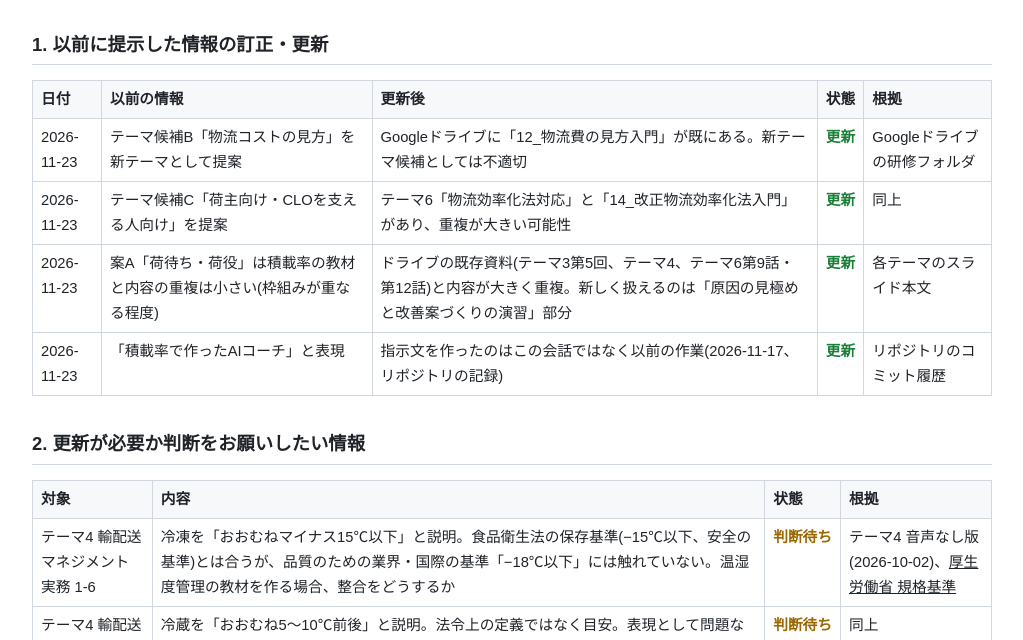
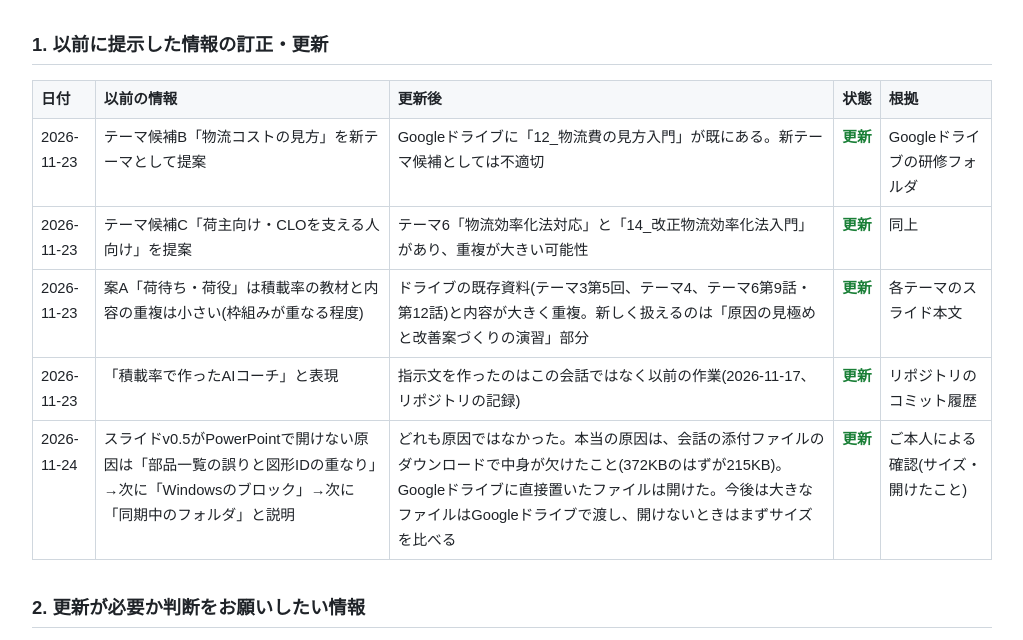
Before and after one commit to lastradezanpano/Udemy, a plain HTML site: page コンテキスト/情報更新記録_2026-11.html in a window 1280 px wide. Shown: the part 121-761 px from the top of the page, without its empty margins (128-1151 px from the left). Drawn offline with Linux system fonts and the light colour scheme.

Commit message:
不要になったテスト用ファイルと再保存版を削除し、開けなかった原因の訂正を更新記録に追加
Co-Authored-By: Claude Opus 5.5 <noreply@anthropic.com>
Claude-Session: https://claude.ai/code/session_01KsJEVBdG7YnBPSCsoBNGH1

```diff
--- a/コンテキスト/情報更新記録_2026-11.html
+++ b/コンテキスト/情報更新記録_2026-11.html
@@ -36,6 +36,7 @@ a{color:inherit;}
 <tr><td>2026-11-23</td><td>テーマ候補C「荷主向け・CLOを支える人向け」を提案</td><td>テーマ6「物流効率化法対応」と「14_改正物流効率化法入門」があり、重複が大きい可能性</td><td class="ok">更新</td><td>同上</td></tr>
 <tr><td>2026-11-23</td><td>案A「荷待ち・荷役」は積載率の教材と内容の重複は小さい(枠組みが重なる程度)</td><td>ドライブの既存資料(テーマ3第5回、テーマ4、テーマ6第9話・第12話)と内容が大きく重複。新しく扱えるのは「原因の見極めと改善案づくりの演習」部分</td><td class="ok">更新</td><td>各テーマのスライド本文</td></tr>
 <tr><td>2026-11-23</td><td>「積載率で作ったAIコーチ」と表現</td><td>指示文を作ったのはこの会話ではなく以前の作業(2026-11-17、リポジトリの記録)</td><td class="ok">更新</td><td>リポジトリのコミット履歴</td></tr>
+<tr><td>2026-11-24</td><td>スライドv0.5がPowerPointで開けない原因は「部品一覧の誤りと図形IDの重なり」→次に「Windowsのブロック」→次に「同期中のフォルダ」と説明</td><td>どれも原因ではなかった。本当の原因は、会話の添付ファイルのダウンロードで中身が欠けたこと(372KBのはずが215KB)。Googleドライブに直接置いたファイルは開けた。今後は大きなファイルはGoogleドライブで渡し、開けないときはまずサイズを比べる</td><td class="ok">更新</td><td>ご本人による確認(サイズ・開けたこと)</td></tr>
 </table></div>
 
 <h2>2. 更新が必要か判断をお願いしたい情報</h2>
```
Also changed, not shown: 2 other files.
